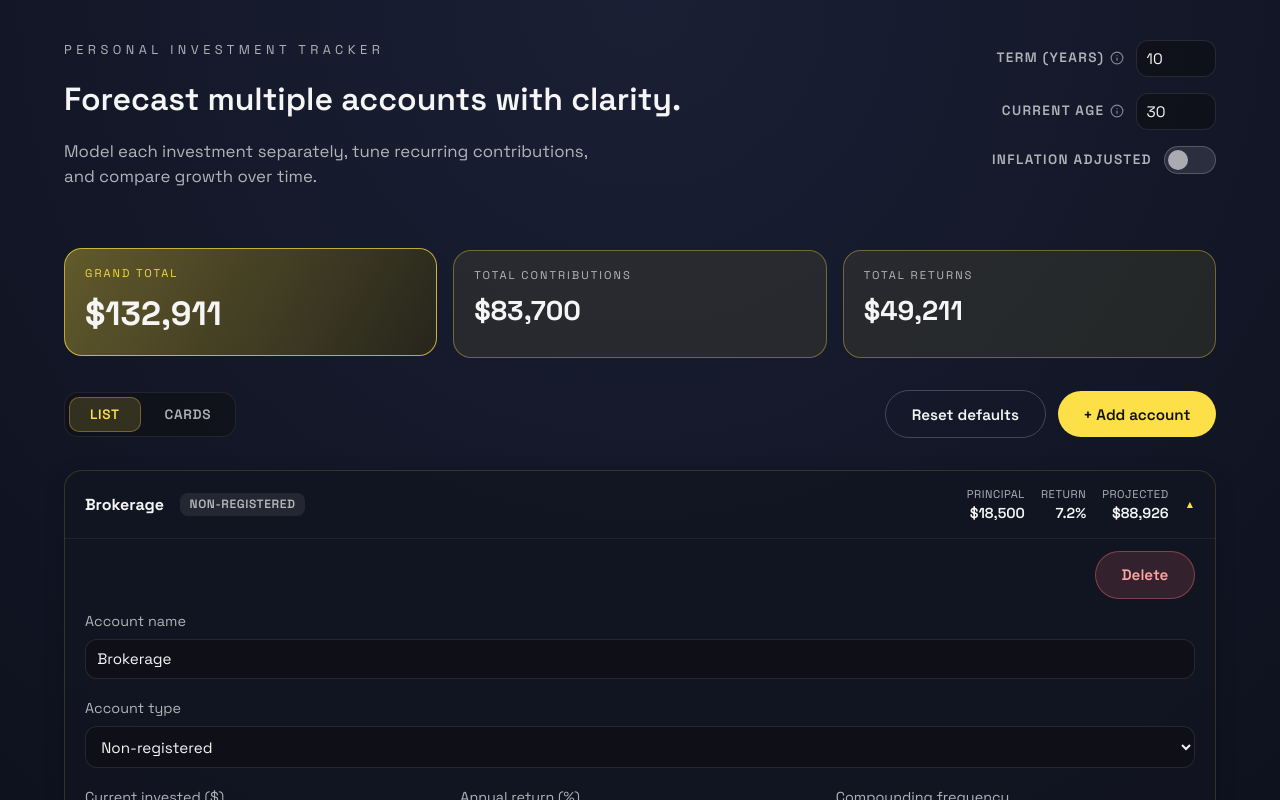
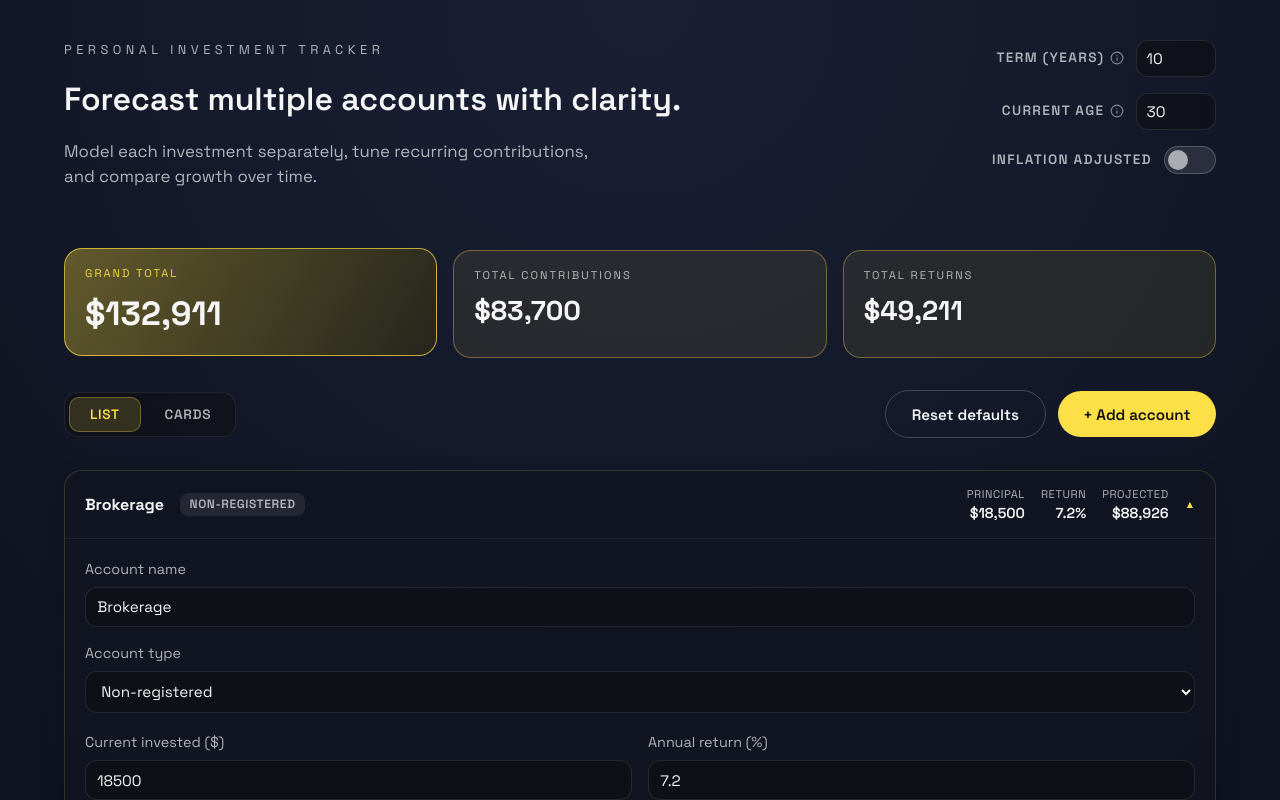
Before and after one commit to jessica-iacovozzi/investment-tracker, a React (Vite) app: page / in a window 1280 px wide. Both pictures are taken after a click on the button 640 px from the left and 503 px from the top of the page. Shown: the top 800 px of the page. Built offline with nearby package versions, Linux system fonts and the light colour scheme.

Commit message:
feat(ui): improve account form layout and action button positioning in list view

```diff
--- a/src/App.css
+++ b/src/App.css
@@ -136,6 +136,7 @@
   background: rgba(248, 113, 113, 0.15);
   color: #fca5a5;
   border: 1px solid rgba(248, 113, 113, 0.4);
+  width: 100%;
 }
 
 .button--danger:hover {
@@ -307,7 +308,7 @@
 
 /* Expanded detail panel */
 .account-list-row__detail {
-  padding: 0 1.25rem 1.25rem;
+  padding: 1.25rem 1.25rem;
   border-top: 1px solid rgba(255, 255, 255, 0.06);
   animation: listRowExpand 0.2s ease-out;
 }
@@ -325,8 +326,7 @@
 
 .account-list-row__detail-actions {
   display: flex;
-  justify-content: flex-end;
-  padding: 0.75rem 0;
+  padding-top: 1.25rem;
 }
 
 .account-list-row__detail-content {
@@ -598,10 +598,10 @@
 .field-row {
   display: grid;
   gap: 1rem;
-  grid-template-columns: repeat(auto-fit, minmax(240px, 1fr));
-}
-
-.field-row--stack {
+  grid-template-columns: repeat(auto-fit, minmax(360px, 1fr));
+}
+
+.account-card .field-row--stack {
   grid-template-columns: repeat(auto-fit, minmax(160px, 1fr));
 }
 
@@ -1385,6 +1385,7 @@
 
 .inflation-controls__input {
   display: flex;
+  flex-direction: column;
   align-items: center;
   gap: 0.5rem;
 }
--- a/src/components/AccountForm.tsx
+++ b/src/components/AccountForm.tsx
@@ -433,7 +433,8 @@ function AccountForm({ account, termYears, onUpdate, sameTypeAccountCount, allAc
 
   return (
     <form className="account-form" aria-label={`${account.name} inputs`}>
-      <div className="field-group">
+      <div className="field-row field-row--stack">
+      <div className="field-group field-group--full">
         <label htmlFor={`${account.id}-name`}>Account name</label>
         <input
           id={`${account.id}-name`}
@@ -444,7 +445,7 @@ function AccountForm({ account, termYears, onUpdate, sameTypeAccountCount, allAc
         />
       </div>
 
-      <div className="field-group">
+      <div className="field-group field-group--full">
         <label htmlFor={`${account.id}-account-type`}>Account type</label>
         <select
           id={`${account.id}-account-type`}
@@ -460,7 +461,7 @@ function AccountForm({ account, termYears, onUpdate, sameTypeAccountCount, allAc
       </div>
 
       {isTaxAdvantagedAccount(account.accountType) && (
-      <div className="field-group">
+      <div className="field-group field-group--full">
         <label htmlFor={`${account.id}-contribution-room`} className="field-label--with-info">
           Contribution room ($)
           <span className="field-label__info" title="Available contribution room for tax-advantaged accounts like TFSA, RRSP, or FHSA. Leave empty if not applicable.">
@@ -507,7 +508,7 @@ function AccountForm({ account, termYears, onUpdate, sameTypeAccountCount, allAc
       )}
 
       {account.accountType === 'rrsp' && (
-        <div className="field-group">
+        <div className="field-group field-group--full">
           <label htmlFor={`${account.id}-annual-income`} className="field-label--with-info">
             Annual income ($)
             <span className="field-label__info" title="Your annual earned income is used to calculate your RRSP contribution limit (18% of income, up to the annual maximum).">
@@ -554,7 +555,7 @@ function AccountForm({ account, termYears, onUpdate, sameTypeAccountCount, allAc
       )}
 
       {account.accountType === 'fhsa' && (
-        <div className="field-group">
+        <div className="field-group field-group--full">
           <label htmlFor={`${account.id}-fhsa-lifetime`} className="field-label--with-info">
             Lifetime contributions to date ($)
             <span className="field-label__info" title="Total amount you have contributed to your FHSA since opening. The lifetime maximum is $40,000.">
@@ -605,9 +606,9 @@ function AccountForm({ account, termYears, onUpdate, sameTypeAccountCount, allAc
       )}
 
       {account.accountType === 'tfsa' && (
-        <div className="field-group">
+        <div className="field-group field-group--full">
           <label htmlFor={`${account.id}-custom-annual-room`} className="field-label--with-info">
-            Custom annual room increase ($)
+            Annual room increase ($)
             <span className="field-label__info" title="Override the default annual TFSA limit ($7,000) if you expect a different indexed amount in future years.">
               <svg
                 xmlns="http://www.w3.org/2000/svg"
@@ -653,8 +654,9 @@ function AccountForm({ account, termYears, onUpdate, sameTypeAccountCount, allAc
           />
         </div>
       )}
+      </div>
 
-      <div className="field-row">
+        <div className="field-row field-row--stack">
         <div className="field-group">
           <label htmlFor={`${account.id}-principal`}>Current invested ($)</label>
           <input
@@ -679,7 +681,7 @@ function AccountForm({ account, termYears, onUpdate, sameTypeAccountCount, allAc
           />
         </div>
 
-        <div className="field-group">
+        <div className="field-group field-group--full">
           <label htmlFor={`${account.id}-compounding`}>
             Compounding frequency
           </label>
--- a/src/components/AccountListRow.tsx
+++ b/src/components/AccountListRow.tsx
@@ -136,17 +136,6 @@ function AccountListRow({
 
       {isExpanded && (
         <div className="account-list-row__detail" role="region" aria-label={`${account.name} details`}>
-          <div className="account-list-row__detail-actions">
-            <button
-              className="button button--danger"
-              type="button"
-              onClick={handleDelete}
-              aria-label={`Delete ${account.name} account`}
-            >
-              Delete
-            </button>
-          </div>
-
           {projection ? (
             <div className="account-list-row__detail-content">
               <AccountForm
@@ -179,6 +168,16 @@ function AccountListRow({
               Unable to compute projection for this account.
             </p>
           )}
+          <div className="account-list-row__detail-actions">
+            <button
+              className="button button--danger"
+              type="button"
+              onClick={handleDelete}
+              aria-label={`Delete ${account.name} account`}
+            >
+              Delete account
+            </button>
+          </div>
         </div>
       )}
     </div>
--- a/src/components/InflationControls.tsx
+++ b/src/components/InflationControls.tsx
@@ -64,8 +64,9 @@ function InflationControls({ inflationState, onUpdate }: InflationControlsProps)
 
       {inflationState.isEnabled && (
         <div className="inflation-controls__input">
-          <label htmlFor="inflation-rate">Inflation rate (%)</label>
-          <input
+          <div>
+            <label htmlFor="inflation-rate">Inflation rate (%)</label>
+            <input
             id="inflation-rate"
             type="number"
             min={MIN_INFLATION_RATE}
@@ -75,7 +76,8 @@ function InflationControls({ inflationState, onUpdate }: InflationControlsProps)
             onChange={(event) => handleRateChange(event.target.value)}
             aria-describedby="inflation-rate-help"
             aria-invalid={showError}
-          />
+            />
+          </div>
           <p
             id="inflation-rate-help"
             className="field-help"
```
